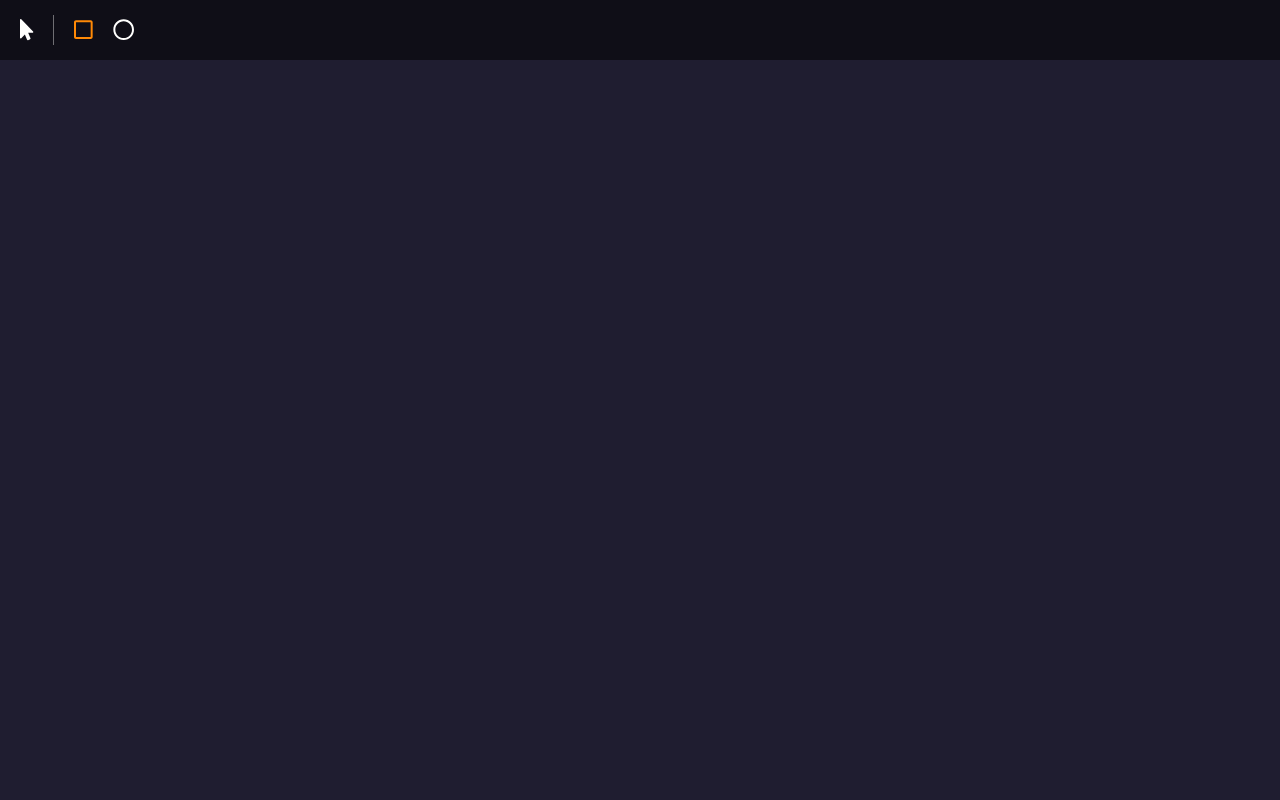
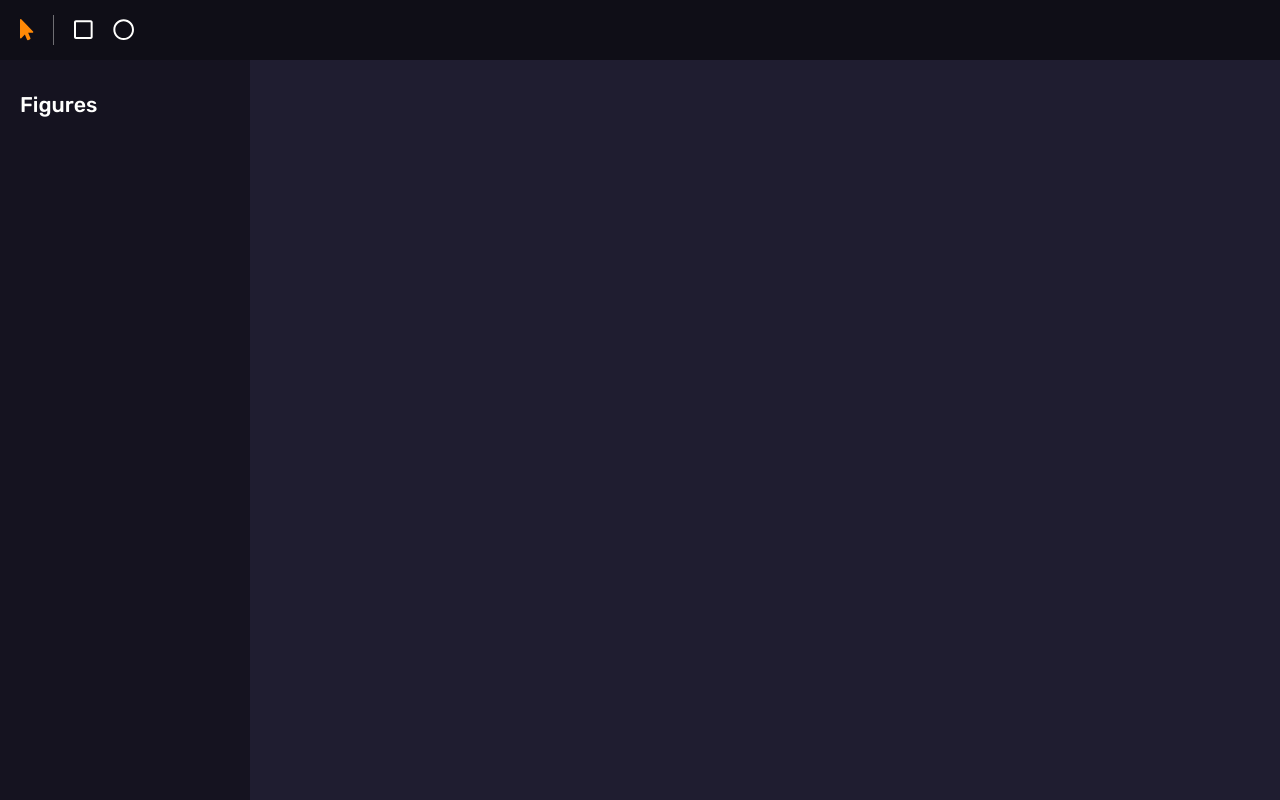
Before and after one commit to afternoon2/svg-gradient-editor, a React (Create React App) app: page / in a window 1280 px wide. Built offline with nearby package versions, Linux system fonts and the light colour scheme.

Commit message:
refactor(components): add Figures bar

```diff
--- a/src/App.tsx
+++ b/src/App.tsx
@@ -5,7 +5,8 @@ import Container from 'components/common/container';
 import GlobalStyle from 'components/theme/globalStyle';
 import FiguresState from 'components/states/figures';
 import ToolbarState from 'components/states/toolbar';
-import Toolbar from 'components/smart/toolbar/Toolbar';
+import Toolbar from 'components/smart/toolbar';
+import Figures from 'components/smart/figures';
 
 const App: React.FC = () => (
   <AppState>
@@ -15,6 +16,7 @@ const App: React.FC = () => (
           <GlobalStyle />
           <Container>
             <Toolbar />
+            <Figures />
           </Container>
         </FiguresState>
       </ToolbarState>
--- a/src/components/common/container/Container.tsx
+++ b/src/components/common/container/Container.tsx
@@ -4,8 +4,7 @@ import styled from '../../theme/styledComponents';
 const Container = styled.div`
   position: relative;
   width: 100%;
-  min-height: 100vh;
-  display: flex;
+  height: 100vh;
   background-color: ${(props): string => setLightness(0.15, props.theme.colors.background)};
 `;
 
--- a/src/components/common/heading/Heading.tsx
+++ b/src/components/common/heading/Heading.tsx
@@ -20,6 +20,7 @@ const headingStyles = (theme: AppTheme, headingLevel: number): string => `
   color: ${theme.colors.textPrimary};
   font-size: ${modularScale(hS[headingLevel])};
   font-family: ${theme.font};
+  font-weight: ${theme.weight.bold};
 `;
 
 const Heading1 = styled.h1`
--- /dev/null
+++ b/src/components/smart/figures/Figures.styled.ts
@@ -0,0 +1,12 @@
+import styled from '../../theme/styledComponents';
+import { setLightness } from 'polished';
+
+export const StyledContainer = styled.div`
+  width: 250px;
+  height: calc(100vh - 60px);
+  background-color: ${(props): string => setLightness(0.1, props.theme.colors.background)};
+  display: flex;
+  flex-direction: column;
+  box-sizing: border-box;
+  padding: 5px 20px;
+`;
--- /dev/null
+++ b/src/components/smart/figures/Figures.tsx
@@ -0,0 +1,11 @@
+import React from 'react';
+import { StyledContainer } from './Figures.styled';
+import Heading from 'components/common/heading';
+
+const Figures: React.FC = () => (
+  <StyledContainer>
+    <Heading level={4}>Figures</Heading>
+  </StyledContainer>
+);
+
+export default Figures;
--- /dev/null
+++ b/src/components/smart/figures/index.ts
@@ -0,0 +1,3 @@
+import Figures from './Figures';
+
+export default Figures;
--- a/src/components/smart/toolbar/Toolbar.styled.ts
+++ b/src/components/smart/toolbar/Toolbar.styled.ts
@@ -1,9 +1,6 @@
 import styled from 'components/theme/styledComponents';
 
 export const StyledNav = styled.nav`
-  position: relative;
-  top: 0;
-  left: 0;
   width: 100%;
   height: 60px;
   background-color: ${(props): string => props.theme.colors.background};
--- /dev/null
+++ b/src/components/smart/toolbar/index.ts
@@ -0,0 +1,3 @@
+import Toolbar from './Toolbar';
+
+export default Toolbar;
--- a/src/context/toolbar/reducer.ts
+++ b/src/context/toolbar/reducer.ts
@@ -3,8 +3,8 @@ import * as mutations from './mutations';
 import { ToolType, ToolName } from './types';
 
 export const initialToolbarState: ToolbarState = {
-  selectedToolType: 'shape',
-  selectedToolName: 'rect',
+  selectedToolType: 'move',
+  selectedToolName: 'select',
 };
 
 const toolbarReducer = (state: ToolbarState, { type, payload }: ToolbarAction): ToolbarState => {
```
